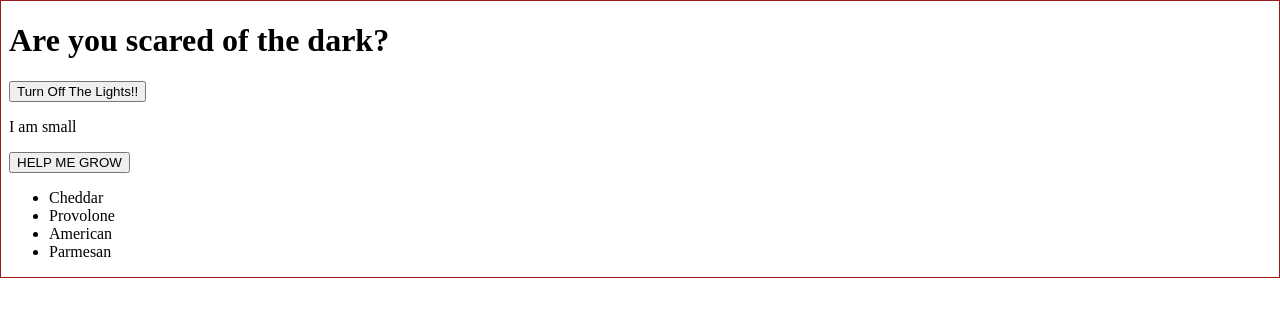
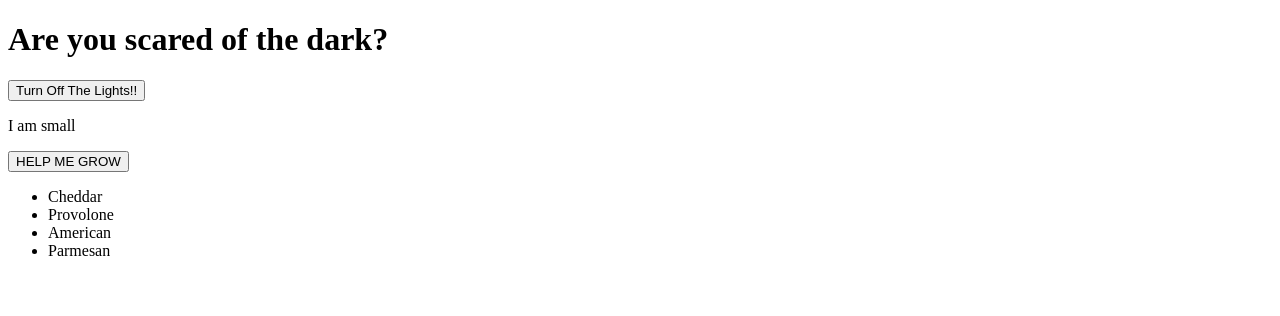
Before and after one commit to crystalOberg/codeup-web-exercises, a plain HTML site: page jquery_exercises.html in a window 1280 px wide. Drawn offline with nearby package versions, Linux system fonts and the light colour scheme.

Commit message:
completed the events exercise

```diff
--- a/jquery_exercises.js
+++ b/jquery_exercises.js
@@ -1,6 +1,22 @@
-$('*').css('border', '1px solid #9A1B1E');
+"use strict"
+//
+// $(function() {
+//     alert($("#codeup").html());
+//     alert($("#main").html());
+//
+//     $('*').css('border', '1px solid #9A1B1E');
+//
+//     $("li").css("font-size", "20px").css("background-color", "yellow");
+//
+//     $("h2").css("background-color", "yellow");
+//     $("p").css("background-color", "yellow");
+//     alert($("h1").html());
+//
+//     $("h1, p, li").css("background-color", "yellow");
+//
+// });
 
-    $(document).ready(function(){
+$(document).ready(function(){
     $("li").hover(function(){
         $(this).css("color", "red");
     }, function(){
```
Also changed, not shown: jquery_exercises.html (+1 -0 lines).
